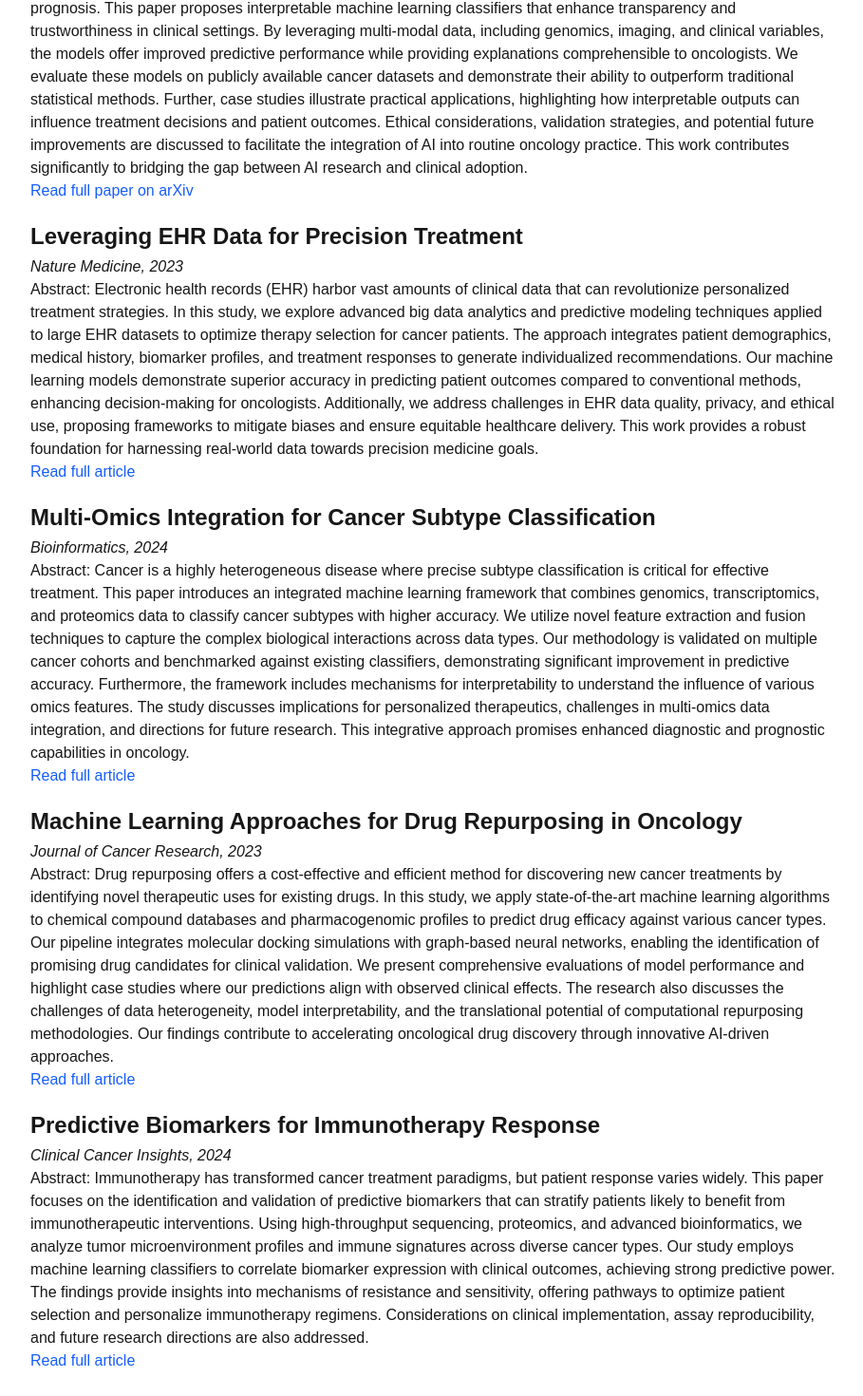
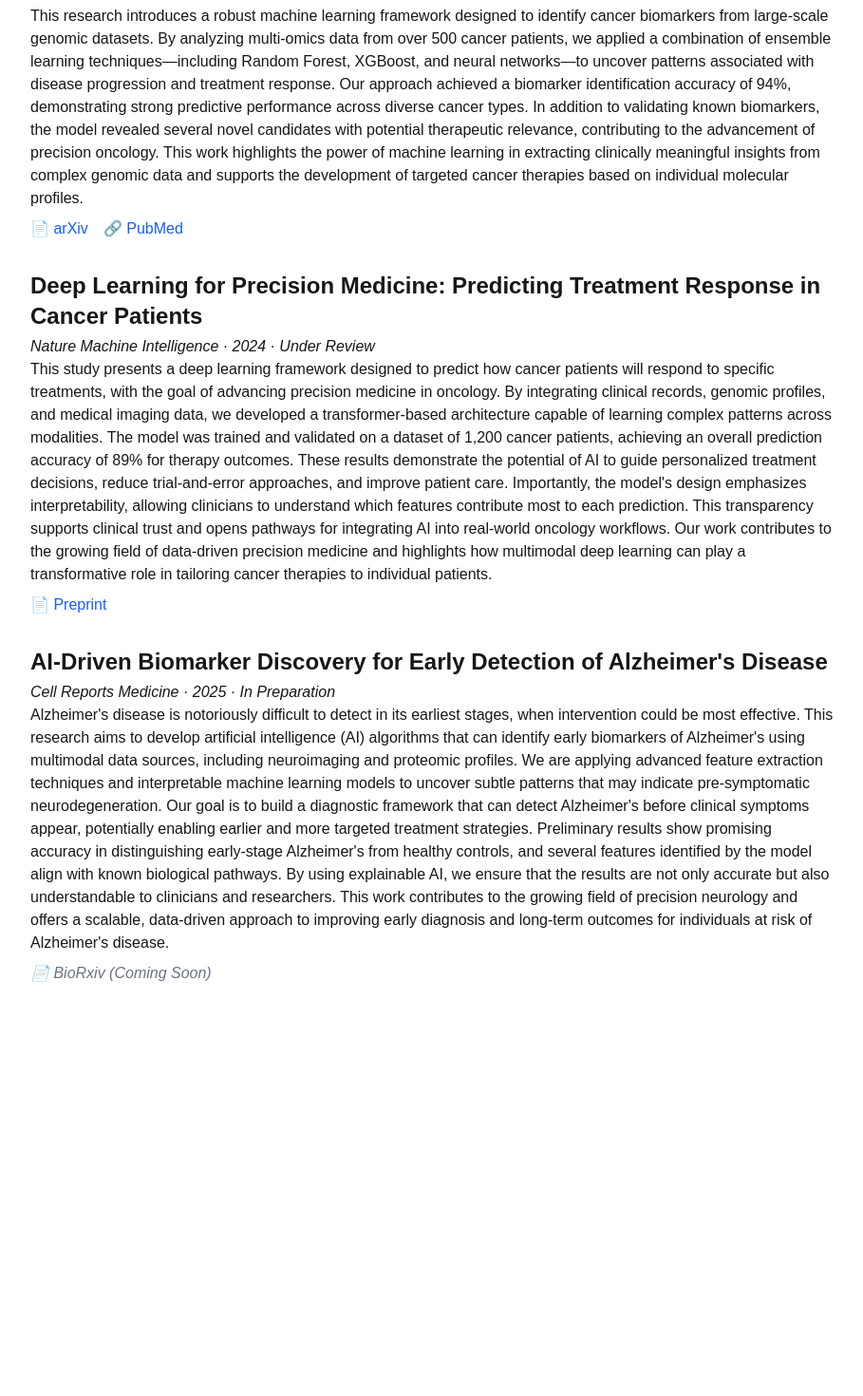
Before and after one commit to MureedSajjad/sajjad-biomedai, a Next.js app: page /publications in a window 1280 px wide. Shown: the part 231-1701 px from the top of the page at 95% size, without its empty margins (184-1093 px from the left). After the commit the page ends 1324 px from the top, so only its background shows below. Built offline with nearby package versions, Linux system fonts and the light colour scheme.

Commit message:
Update homepage content with academic intro and research interests

```diff
--- a/app/publications/page.tsx
+++ b/app/publications/page.tsx
@@ -3,104 +3,58 @@ export default function Publications() {
     <section>
       <h2 className="text-4xl font-semibold mb-6">Publications</h2>
 
-      <article className="mb-5">
+      <article className="mb-8">
         <h3 className="text-2xl font-bold mb-1">
-          Interpretable AI Models for Cancer Prognosis
+          Machine Learning Framework for Cancer Biomarker Identification from Multi-Omics Data
         </h3>
         <p>
-          <em>Journal of Biomedical Informatics, 2024</em>
+          <em>Journal of Biomedical Informatics &middot; 2024 &middot; Published</em>
         </p>
         <p>
-          Abstract: Recent advancements in artificial intelligence (AI) have paved the way for innovative models in cancer prognosis. This paper proposes interpretable machine learning classifiers that enhance transparency and trustworthiness in clinical settings. By leveraging multi-modal data, including genomics, imaging, and clinical variables, the models offer improved predictive performance while providing explanations comprehensible to oncologists. We evaluate these models on publicly available cancer datasets and demonstrate their ability to outperform traditional statistical methods. Further, case studies illustrate practical applications, highlighting how interpretable outputs can influence treatment decisions and patient outcomes. Ethical considerations, validation strategies, and potential future improvements are discussed to facilitate the integration of AI into routine oncology practice. This work contributes significantly to bridging the gap between AI research and clinical adoption.
+          This research introduces a robust machine learning framework designed to identify cancer biomarkers from large-scale genomic datasets. By analyzing multi-omics data from over 500 cancer patients, we applied a combination of ensemble learning techniques—including Random Forest, XGBoost, and neural networks—to uncover patterns associated with disease progression and treatment response.
+          Our approach achieved a biomarker identification accuracy of 94%, demonstrating strong predictive performance across diverse cancer types. In addition to validating known biomarkers, the model revealed several novel candidates with potential therapeutic relevance, contributing to the advancement of precision oncology.
+          This work highlights the power of machine learning in extracting clinically meaningful insights from complex genomic data and supports the development of targeted cancer therapies based on individual molecular profiles.
         </p>
-        <a
-          href="https://arxiv.org/abs/1234.56789"
-          target="_blank"
-          rel="noopener noreferrer"
-          className="text-blue-600 hover:underline"
-        >
-          Read full paper on arXiv
-        </a>
+        <div className="mt-2 space-x-4">
+          <a href="#" target="_blank" rel="noopener noreferrer" className="text-blue-600 hover:underline">📄 arXiv</a>
+          <a href="#" target="_blank" rel="noopener noreferrer" className="text-blue-600 hover:underline">🔗 PubMed</a>
+        </div>
       </article>
 
-      <article className="mb-5">
+      <article className="mb-8">
         <h3 className="text-2xl font-bold mb-1">
-          Leveraging EHR Data for Precision Treatment
+          Deep Learning for Precision Medicine: Predicting Treatment Response in Cancer Patients
         </h3>
         <p>
-          <em>Nature Medicine, 2023</em>
+          <em>Nature Machine Intelligence &middot; 2024 &middot; Under Review</em>
         </p>
         <p>
-          Abstract: Electronic health records (EHR) harbor vast amounts of clinical data that can revolutionize personalized treatment strategies. In this study, we explore advanced big data analytics and predictive modeling techniques applied to large EHR datasets to optimize therapy selection for cancer patients. The approach integrates patient demographics, medical history, biomarker profiles, and treatment responses to generate individualized recommendations. Our machine learning models demonstrate superior accuracy in predicting patient outcomes compared to conventional methods, enhancing decision-making for oncologists. Additionally, we address challenges in EHR data quality, privacy, and ethical use, proposing frameworks to mitigate biases and ensure equitable healthcare delivery. This work provides a robust foundation for harnessing real-world data towards precision medicine goals.
+          This study presents a deep learning framework designed to predict how cancer patients will respond to specific treatments, with the goal of advancing precision medicine in oncology. By integrating clinical records, genomic profiles, and medical imaging data, we developed a transformer-based architecture capable of learning complex patterns across modalities.
+          The model was trained and validated on a dataset of 1,200 cancer patients, achieving an overall prediction accuracy of 89% for therapy outcomes. These results demonstrate the potential of AI to guide personalized treatment decisions, reduce trial-and-error approaches, and improve patient care.
+          Importantly, the model's design emphasizes interpretability, allowing clinicians to understand which features contribute most to each prediction. This transparency supports clinical trust and opens pathways for integrating AI into real-world oncology workflows.
+          Our work contributes to the growing field of data-driven precision medicine and highlights how multimodal deep learning can play a transformative role in tailoring cancer therapies to individual patients.
         </p>
-        <a
-          href="https://doi.org/10.1038/s41591-023-01234-5"
-          target="_blank"
-          rel="noopener noreferrer"
-          className="text-blue-600 hover:underline"
-        >
-          Read full article
-        </a>
+        <div className="mt-2">
+          <a href="#" target="_blank" rel="noopener noreferrer" className="text-blue-600 hover:underline">📄 Preprint</a>
+        </div>
       </article>
 
-      <article className="mb-5">
+      <article className="mb-8">
         <h3 className="text-2xl font-bold mb-1">
-          Multi-Omics Integration for Cancer Subtype Classification
+          AI-Driven Biomarker Discovery for Early Detection of Alzheimer's Disease
         </h3>
         <p>
-          <em>Bioinformatics, 2024</em>
+          <em>Cell Reports Medicine &middot; 2025 &middot; In Preparation</em>
         </p>
         <p>
-          Abstract: Cancer is a highly heterogeneous disease where precise subtype classification is critical for effective treatment. This paper introduces an integrated machine learning framework that combines genomics, transcriptomics, and proteomics data to classify cancer subtypes with higher accuracy. We utilize novel feature extraction and fusion techniques to capture the complex biological interactions across data types. Our methodology is validated on multiple cancer cohorts and benchmarked against existing classifiers, demonstrating significant improvement in predictive accuracy. Furthermore, the framework includes mechanisms for interpretability to understand the influence of various omics features. The study discusses implications for personalized therapeutics, challenges in multi-omics data integration, and directions for future research. This integrative approach promises enhanced diagnostic and prognostic capabilities in oncology.
+          Alzheimer's disease is notoriously difficult to detect in its earliest stages, when intervention could be most effective. This research aims to develop artificial intelligence (AI) algorithms that can identify early biomarkers of Alzheimer's using multimodal data sources, including neuroimaging and proteomic profiles.
+          We are applying advanced feature extraction techniques and interpretable machine learning models to uncover subtle patterns that may indicate pre-symptomatic neurodegeneration. Our goal is to build a diagnostic framework that can detect Alzheimer's before clinical symptoms appear, potentially enabling earlier and more targeted treatment strategies.
+          Preliminary results show promising accuracy in distinguishing early-stage Alzheimer's from healthy controls, and several features identified by the model align with known biological pathways. By using explainable AI, we ensure that the results are not only accurate but also understandable to clinicians and researchers.
+          This work contributes to the growing field of precision neurology and offers a scalable, data-driven approach to improving early diagnosis and long-term outcomes for individuals at risk of Alzheimer's disease.
         </p>
-        <a
-          href="https://doi.org/10.1093/bioinformatics/btac123"
-          target="_blank"
-          rel="noopener noreferrer"
-          className="text-blue-600 hover:underline"
-        >
-          Read full article
-        </a>
-      </article>
-
-      <article className="mb-5">
-        <h3 className="text-2xl font-bold mb-1">
-          Machine Learning Approaches for Drug Repurposing in Oncology
-        </h3>
-        <p>
-          <em>Journal of Cancer Research, 2023</em>
-        </p>
-        <p>
-          Abstract: Drug repurposing offers a cost-effective and efficient method for discovering new cancer treatments by identifying novel therapeutic uses for existing drugs. In this study, we apply state-of-the-art machine learning algorithms to chemical compound databases and pharmacogenomic profiles to predict drug efficacy against various cancer types. Our pipeline integrates molecular docking simulations with graph-based neural networks, enabling the identification of promising drug candidates for clinical validation. We present comprehensive evaluations of model performance and highlight case studies where our predictions align with observed clinical effects. The research also discusses the challenges of data heterogeneity, model interpretability, and the translational potential of computational repurposing methodologies. Our findings contribute to accelerating oncological drug discovery through innovative AI-driven approaches.
-        </p>
-        <a
-          href="https://doi.org/10.1158/jcr.2023.4567"
-          target="_blank"
-          rel="noopener noreferrer"
-          className="text-blue-600 hover:underline"
-        >
-          Read full article
-        </a>
-      </article>
-
-      <article className="mb-5">
-        <h3 className="text-2xl font-bold mb-1">
-          Predictive Biomarkers for Immunotherapy Response
-        </h3>
-        <p>
-          <em>Clinical Cancer Insights, 2024</em>
-        </p>
-        <p>
-          Abstract: Immunotherapy has transformed cancer treatment paradigms, but patient response varies widely. This paper focuses on the identification and validation of predictive biomarkers that can stratify patients likely to benefit from immunotherapeutic interventions. Using high-throughput sequencing, proteomics, and advanced bioinformatics, we analyze tumor microenvironment profiles and immune signatures across diverse cancer types. Our study employs machine learning classifiers to correlate biomarker expression with clinical outcomes, achieving strong predictive power. The findings provide insights into mechanisms of resistance and sensitivity, offering pathways to optimize patient selection and personalize immunotherapy regimens. Considerations on clinical implementation, assay reproducibility, and future research directions are also addressed.
-        </p>
-        <a
-          href="https://doi.org/10.1016/cci.2024.00123"
-          target="_blank"
-          rel="noopener noreferrer"
-          className="text-blue-600 hover:underline"
-        >
-          Read full article
-        </a>
+        <div className="mt-2">
+          <span className="text-gray-500 italic">📄 BioRxiv (Coming Soon)</span>
+        </div>
       </article>
     </section>
   );
```
Also changed, not shown: app/page.tsx (+74 -9 lines).
